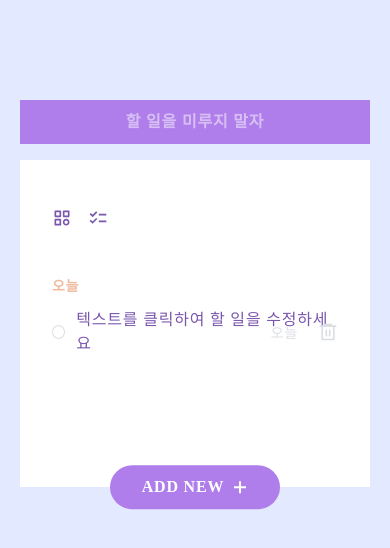
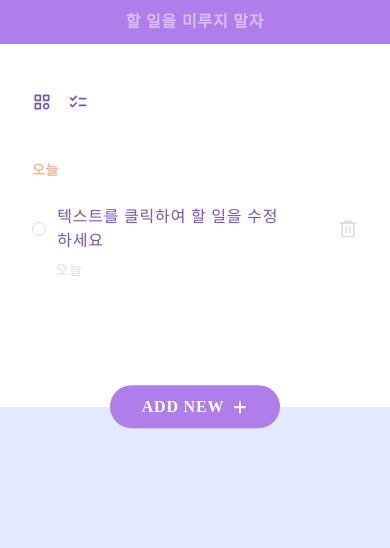
Before and after one commit to InnSeonn/Todolist-Projects, a React (Create React App) app: page / in a window 390 px wide. Shown: the top 548 px of the page. Built offline with nearby package versions, Linux system fonts and the light colour scheme; a web font is replaced by a local one.

Commit message:
Design: UI 변경 및 반응형 디자인 적용

```diff
--- a/src/App.css
+++ b/src/App.css
@@ -1,5 +1,5 @@
 :root {
-	--max-width: 500px;
+	--max-width: 768px;
 
 	--font-size-12: 0.75rem; /* 12 */
 	--font-size-14: 0.875rem;  /* 14 */
--- a/src/App.tsx
+++ b/src/App.tsx
@@ -15,15 +15,24 @@ const AppLayout = styled.div`
   width: 100%;
   min-height: 100vh;
   height: 100%;
-  padding: 6.25rem 20px;
   background-color: var(--color-bg);
+  transition: padding 0.3s;
+  @media screen and (min-width: 500px) {
+    padding: 20px;
+  }
+  @media screen and (min-width: 768px) {
+    padding: 50px 20px;
+  }
+  @media screen and (min-width: 992px) {
+    padding: 100px 20px;
+  }
 `;
 
 function App() {
   return (
     <div className='App'>
       <GlobalStyle />
-      <AppLayout className='container'>
+      <AppLayout>
         <Header/>
         <TodoContextProvider>
           <ToggleProvider>
--- a/src/components/Header.tsx
+++ b/src/components/Header.tsx
@@ -4,7 +4,6 @@ import { useRef, useState } from 'react';
 const HeaderLayout = styled.header`
 	max-width: var(--max-width);
 	width: 100%;
-	padding-bottom: 1em;
 	text-align: center;
 `;
 const HeaderForm = styled.form`
--- a/src/components/TodoItem.tsx
+++ b/src/components/TodoItem.tsx
@@ -11,7 +11,19 @@ import { useToggleState } from '../contexts/ToggleContext';
 //style
 const TodoItemLayout = styled.li`
 	position: relative;
-margin: 0.5em 0;
+	margin-top: 1.5em;
+	@media screen and (min-width: 768px) {
+		margin-top: 0.5em;
+	}
+`;
+const TodoItemForm = styled.form`
+	display: flex;
+	justify-content: space-between;
+	align-items: center;
+	flex-wrap: wrap;
+	@media screen and (min-width: 768px) {
+		flex-wrap: nowrap;
+	}
 `;
 const TodoItemCheckbox = styled.label`
 	display: block;
@@ -26,20 +38,9 @@ cursor: pointer;
 		transition: background-color 0.3s;
 	}
 `;
-const TodoItemInput = styled.input`
-min-width: 320px;
-padding: 0.2em;
-color: var(--color-primary-dark);
-font-size: var(--font-size-16);
-font-weight: 500;
-&::placeholder {
-	color: var(--color-grey-light);
-}
-`;
 const TodoItemTextarea = styled.textarea`
 	overflow: hidden;
-max-width: 16.875rem;
-width: 100%;
+	flex: 1;
 	padding: 0.2em;
 	border: none;
 	color: var(--color-primary-dark);
@@ -61,6 +62,7 @@ resize: none;
 `;
 const TodoItemRow = styled.div`
 	position: relative;
+	flex: 1;
 	display: flex;
 	align-items: center;
 	&.checked {
@@ -75,16 +77,17 @@ align-items: center;
 	}
 `;
 const TodoDatePickerBox = styled.div`
-	position: absolute;
-	top: 0;
-	right: 0;
-	display: flex;
-	align-items: center;
-	height: 100%;
-	transform: translateX(-2.5em);
+	width: 100%;
+	margin-top: 0.2em;
+	margin-left: 1.475rem;
 	z-index: 1;
 	&.focus {
 		z-index: 999;
+	}
+	@media screen and (min-width: 768px) {
+		width: 10em;
+		margin: 0;
+		text-align: right;
 	}
 
 	.react-datepicker {
@@ -156,13 +159,13 @@ const TodoItemDateButton = styled.button`
 	}
 `;
 const TodoItemDeleteButton = styled.button`
-	position: absolute;
-	top: 0;
-	right: 0;
+	display: flex;
+	justify-content: flex-end;
+	align-items: center;
+	width: 2em;
 	height: 100%;
+	margin-left: 3em;
 	color: var(--color-grey-light);
-	display: flex;
-	align-items: center;
 	&:hover {
 		color: var(--color-accent-light);
 		transition: color 0.3s;
@@ -170,6 +173,10 @@ const TodoItemDeleteButton = styled.button`
 	svg {
 		width: 1.25rem;
 		height: 1.25rem;
+	}
+	@media screen and (min-width: 768px) {
+		order: 3;
+		margin-left: 1.4em;
 	}
 `;
 
@@ -267,19 +274,19 @@ export default function TodoItem({ todo }: TodoProps) {
 
 	return (
 		<TodoItemLayout style={{display: `${display ? 'block' : 'none'}`}}>
-			<form action='#'>
+			<TodoItemForm action='#'>
 				<TodoItemRow className={isDone ? 'checked' : ''}>
 					<input type='checkbox' id={`check${id}`} style={{display: 'none'}} checked={isDone} onChange={toggleTodoCheck}/>
 					<TodoItemCheckbox htmlFor={`check${id}`}></TodoItemCheckbox>
 					<TodoItemTextarea rows={1} placeholder='할 일을 작성해 보세요!' onKeyDown={checkKeyDown} onBlur={() => updateTodoItem()} onChange={editTodoText} value={todoText} ref={textRef} readOnly={isDone ? true : false} disabled={isDone ? true : false}/>
 				</TodoItemRow>
+				<TodoItemDeleteButton type='button' onClick={deleteTodoItem}><RiDeleteBin6Line/></TodoItemDeleteButton>
 				<TodoDatePickerBox onClick={setZindex}>
 					<DatePicker selected={date} onChange={dateChangeHandler} locale={ko} disabledKeyboardNavigation
 						customInput={<TodoItemDateButton type='button'>{dateFormatter(date)}</TodoItemDateButton>} disabled={isDone ? true : false}>
 					</DatePicker>
 				</TodoDatePickerBox>
-				<TodoItemDeleteButton type='button' onClick={deleteTodoItem}><RiDeleteBin6Line/></TodoItemDeleteButton>
-			</form>
+			</TodoItemForm>
 		</TodoItemLayout>
 	);
 }
```
Lines whose indentation alone changed are shown as unchanged.
